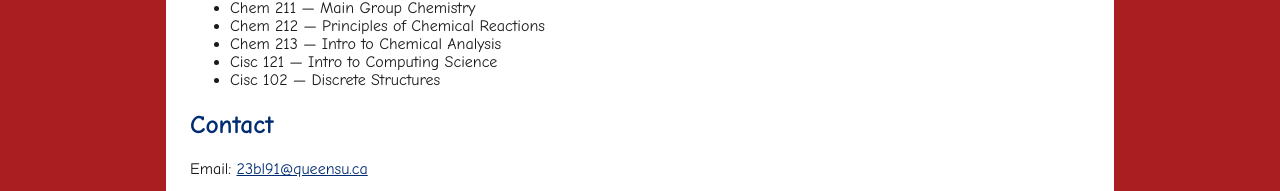
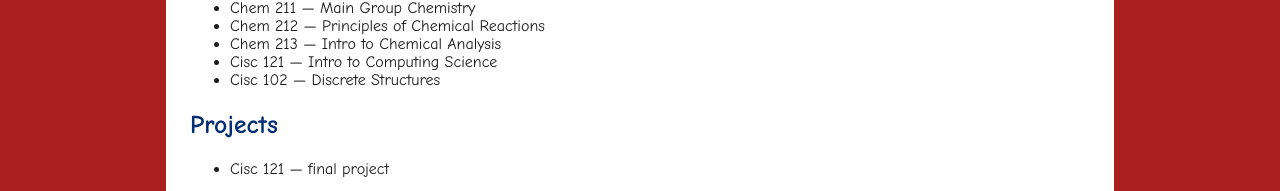
Before and after one commit to RogelioM1/queens-student-page, a plain HTML site: page index.html in a window 1280 px wide. Shown: the part 590-781 px from the top of the page. Drawn offline with Linux system fonts and the light colour scheme.

Commit message:
Update index.html

```diff
--- a/index.html
+++ b/index.html
@@ -28,6 +28,10 @@
         <li>Cisc 121 — Intro to Computing Science</li>
         <li>Cisc 102 — Discrete Structures</li>
       </ul>
+      <h2>Projects</h2>
+      <ul>
+        <li href="https://huggingface.co/spaces/rogeliom/CISC_121_Final_Project">Cisc 121 — final project</li>
+      </ul>
 
       <!-- ====== CONTACT (update your links) ====== -->
       <h2>Contact</h2>
```
